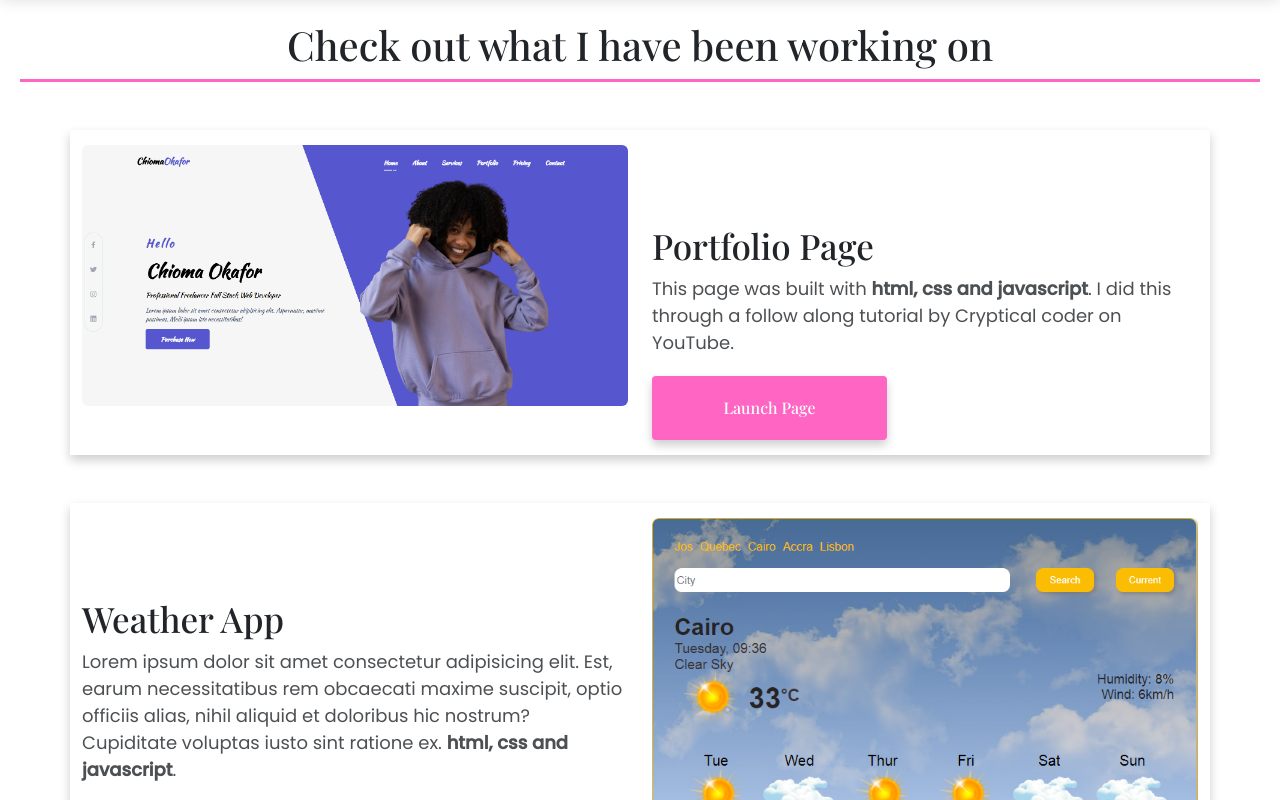
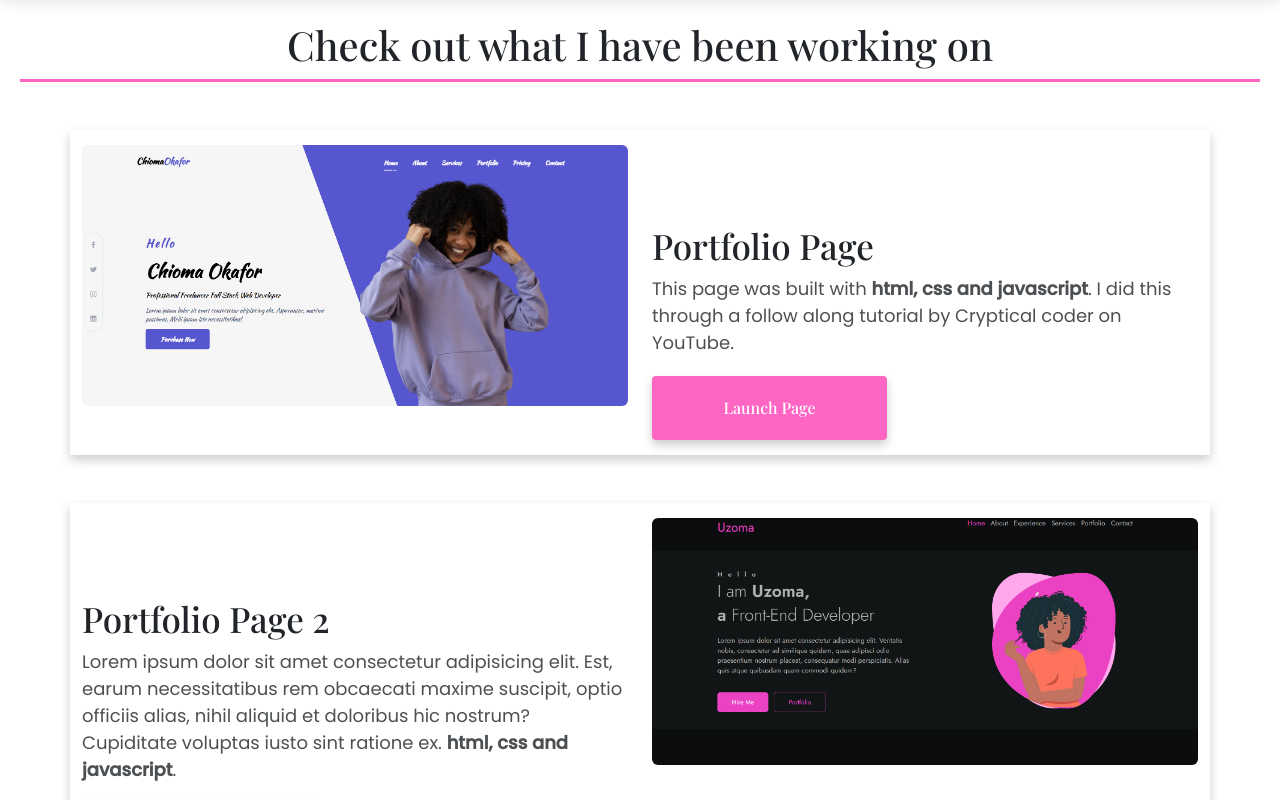
Before and after one commit to Uzoma2/My-Portfolio, a plain HTML site: page projects.html in a window 1280 px wide. Shown: the part 100-900 px from the top of the page. Drawn offline with nearby package versions, Linux system fonts and the light colour scheme.

Commit message:
Made more changes

```diff
--- a/projects.html
+++ b/projects.html
@@ -111,7 +111,7 @@
         </div>
         <div class="row mt-5 works-row weather-row">
           <div id="portfolio--page2" class="col-sm-6">
-            <h2>Weather App</h2>
+            <h2>Portfolio Page 2</h2>
             <p>
               Lorem ipsum dolor sit amet consectetur adipisicing elit.
               Est, earum necessitatibus rem obcaecati maxime suscipit, optio officiis alias, nihil aliquid et doloribus hic nostrum?
@@ -128,7 +128,7 @@
           <div class="col-sm-6 img-home">
             <img
               class="img-fluid rounded"
-              src="/images/weather.png"
+              src="/images/Portfolio 2.png"
               alt="weather app image"
             />
           </div>
```
